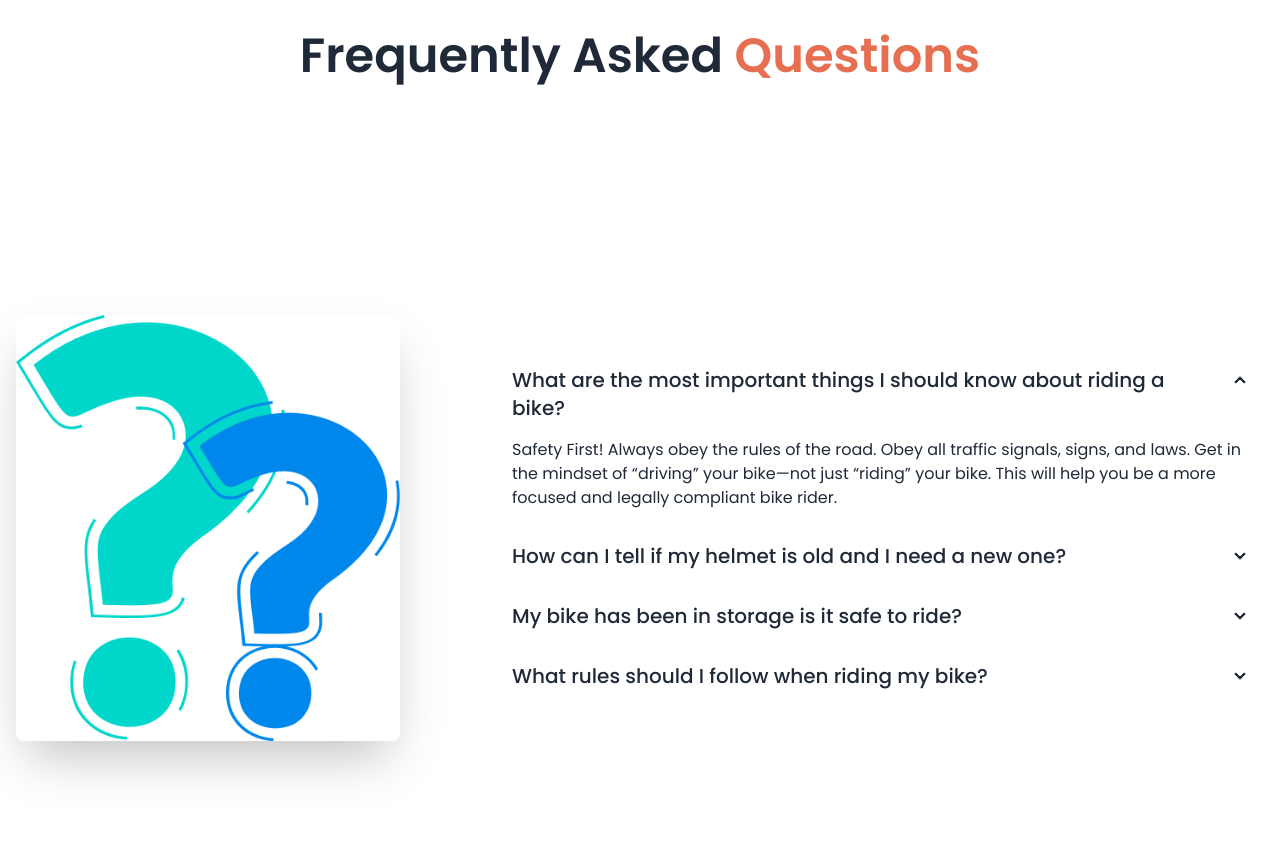
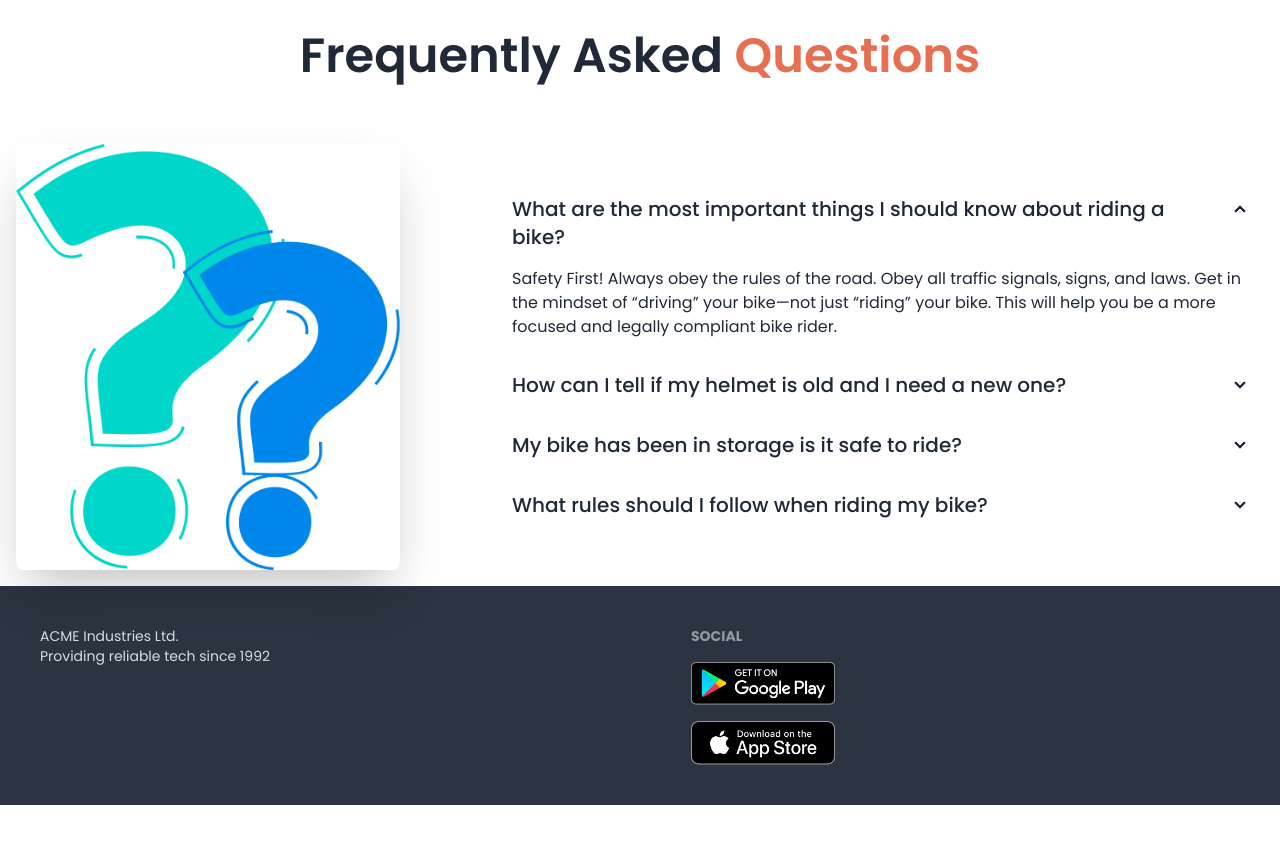
Before and after one commit to mdarifuzzamanshihab/biker-zone-with-daisyui, a plain HTML site: page index.html in a window 1280 px wide. Shown: the part 2060-2904 px from the top of the page. After the commit the page ends 2865 px from the top, so only its background shows below. Drawn offline with nearby package versions, Linux system fonts and the light colour scheme.

Commit message:
added footer section

```diff
--- a/index.html
+++ b/index.html
@@ -296,7 +296,7 @@
       <h3 class="text-5xl mb-12 font-semibold text-center">Frequently Asked <span class="text-bike-primary">
           Questions</span></h3>
 
-      <div class="hero min-h-screen ">
+      <div class="hero ">
         <div class="hero-content flex-col lg:gap-24 lg:flex-row">
           <img src="/images/others/faq.png" class="w-3/4 lg:max-w-sm rounded-lg shadow-2xl" />
           <div>
@@ -356,8 +356,18 @@
     </section>
   </main>
 
-  <footer>
+  <footer class="footer p-10 bg-neutral text-neutral-content">
+    <aside>
 
+      <p>ACME Industries Ltd.<br />Providing reliable tech since 1992</p>
+    </aside>
+    <nav>
+      <header class="footer-title">Social</header>
+      <div class="grid grid-cols-1 gap-4">
+        <a><img class="w-36" src="./images/others/android.png" alt=""></a>
+        <a><img class="w-36" src="./images/others/ios.png" alt=""></a>
+      </div>
+    </nav>
   </footer>
 </body>
 
```
